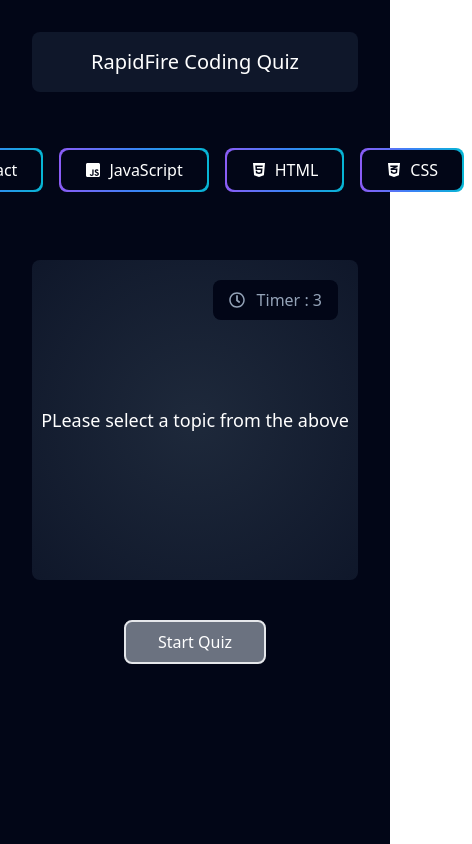
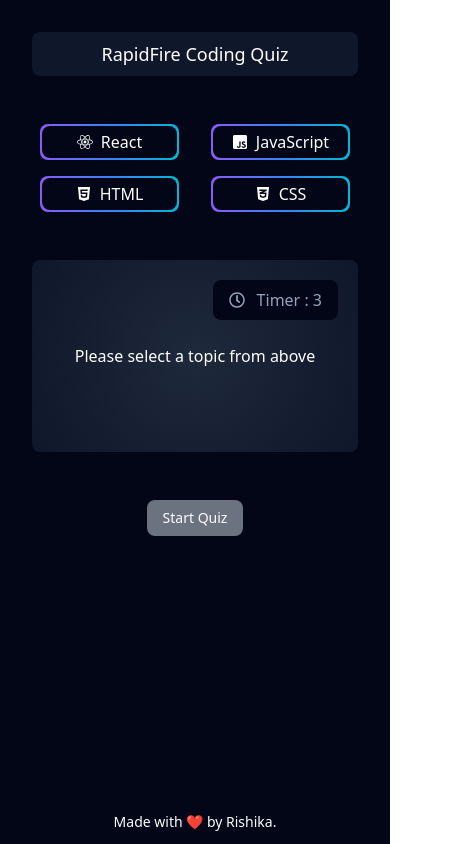
Before and after one commit to rishika06/rapidfire-quiz, a React (Vite) app: page / in a window 390 px wide. Shown: the whole page, 472 px wide, since content can reach past the window. Built offline with nearby package versions, Linux system fonts and the light colour scheme.

Commit message:
updated media queries and added footer

```diff
--- a/src/App.tsx
+++ b/src/App.tsx
@@ -5,6 +5,7 @@
 import TopicOptions from "./components/TopicOptions";
 import questions from "./constants/questions.json";
 import AllQuestions from "./components/AllQuestions";
+import Footer from "./components/Footer";
 
 import { FaArrowDown } from "react-icons/fa";
 
@@ -58,29 +59,39 @@
   const question = selectedTopicData?.questions[currentQuestion];
 
   return (
-    <div className="h-screen flex flex-col bg-slate-950 text-white px-8 py-8">
-      <h1 className="text-center text-xl bg-slate-900 rounded-lg py-4">
+    <div className="h-screen max-h-full bg-slate-950 text-white px-8 py-8">
+      <h1 className="text-center text-lg md:text-xl bg-slate-900 rounded-lg py-2">
         RapidFire Coding Quiz
       </h1>
 
-      <div className="my-14 flex justify-center">
-        <TopicOptions setTopic={setTopic} topic={topic} />
+      <div className="grid grid-cols-2 gap-4 mt-12 md:grid-cols-4">
+        <TopicOptions setTopic={setTopic} topic={topic} startQuiz={startQuiz} />
       </div>
 
-      <div className="relative bg-custom-radial from-slate-800 to-slate-900 rounded-lg min-h-80">
-        <div className="absolute top-2 right-2 bg-slate-950 text-slate-400 px-4 py-2 rounded-lg mt-3 mr-3">
-          <Timer timer={timer} />
-        </div>
-        <div className="flex justify-center items-center h-full text-white text-lg">
+      <div className="relative bg-custom-radial from-slate-800 to-slate-900 rounded-lg mt-12">
+        {!showAllQuestions && (
+          <div className="absolute top-2 right-2 bg-slate-950 text-slate-400 px-4 py-2 rounded-lg mt-3 mr-3">
+            <Timer timer={timer} />
+          </div>
+        )}
+
+        {/* QUESTION CARD */}
+        <div className="flex justify-center items-center text-white h-48 md:h-72">
           {startQuiz ? (
             selectedTopicData?.questions &&
             !showAllQuestions &&
             currentQuestion < selectedTopicData?.questions?.length && (
               <QuestionCard question={question} />
             )
+          ) : topic ? (
+            <div className="p-3">
+              You have selected {topic.toUpperCase()}. Now click the below
+              button to start
+            </div>
           ) : (
-            <div>PLease select a topic from the above</div>
+            <div>Please select a topic from above</div>
           )}
+
           {showAllQuestions && (
             <>
               <AllQuestions selectedTopicData={selectedTopicData} />
@@ -92,10 +103,12 @@
         </div>
       </div>
 
-      <div className="flex justify-center items-center mt-10">
+      {/* BUTTONS */}
+
+      <div className="flex justify-center items-center">
         {!startQuiz && (
           <button
-            className={`px-8 py-2 mx-4 border-2 rounded-lg transition-transform transform duration-300
+            className={`text-sm md:text-lg py-2 px-4 mt-12 rounded-lg transition-transform transform duration-300
     ${
       topic === ""
         ? "bg-gray-500 cursor-not-allowed"
@@ -110,13 +123,15 @@
 
         {showAllQuestions && (
           <button
-            className="px-8 py-2 mx-4 border-2 bg-custom-radial from-blue-600 via-blue-800 to-indigo-900 text-white rounded-lg hover:bg-sky-950 transition-transform transform hover:scale-105 hover:shadow-[0_0_8px_2px_rgba(75,0,130,0.8)] duration-300"
+            className="text-sm md:text-lg py-2 px-4 mt-12 rounded-lg bg-custom-radial from-cyan-700 via-blue-700 to-indigo-700 text-white hover:shadow-[0_0_8px_2px_rgba(0,255,255,0.5),0_0_8px_2px_rgba(0,0,255,0.5),0_0_8px_2px_rgba(75,0,130,0.5)]  transition-transform transform hover:scale-105 duration-300"
             onClick={resetQuiz}
           >
             Start Again
           </button>
         )}
       </div>
+
+      <Footer />
     </div>
   );
 }
--- a/src/components/AllQuestions.tsx
+++ b/src/components/AllQuestions.tsx
@@ -13,9 +13,9 @@
 
 function AllQuestions({ selectedTopicData }: AllQuestionsProps) {
   return (
-    <div className="overflow-y-auto max-h-72 custom-scrollbar">
+    <div className="overflow-y-auto custom-scrollbar h-48 md:h-72">
       {selectedTopicData?.questions?.map((item) => (
-        <div key={item.id} className="mb-4 p-4 bg-gray-900 rounded-lg">
+        <div key={item.id} className="m-4 p-2 bg-gray-900 rounded-lg text-base">
           <div>{item.question}</div>
         </div>
       ))}
--- /dev/null
+++ b/src/components/Footer.tsx
@@ -0,0 +1,15 @@
+function Footer() {
+  return (
+    <footer className="fixed bottom-0 left-0 w-full pb-3 text-white text-sm text-center">
+      <p>
+        Made with{" "}
+        <span role="img" aria-label="heart">
+          ❤️
+        </span>{" "}
+        by Rishika.
+      </p>
+    </footer>
+  );
+}
+
+export default Footer;
--- a/src/components/QuestionCard.tsx
+++ b/src/components/QuestionCard.tsx
@@ -3,7 +3,7 @@
 }
 
 function QuestionCard({ question }: QuestionCardProps) {
-  return <div>{question?.question}</div>;
+  return <div className="p-3">{question?.question}</div>;
 }
 
 export default QuestionCard;
--- a/src/components/TopicOptions.tsx
+++ b/src/components/TopicOptions.tsx
@@ -7,9 +7,10 @@
 interface TopicOptionsProps {
   setTopic: (topic: string) => void;
   topic: string;
+  startQuiz: boolean;
 }
 
-function TopicOptions({ setTopic, topic }: TopicOptionsProps) {
+function TopicOptions({ setTopic, topic, startQuiz }: TopicOptionsProps) {
   function topicIcon(topic: string) {
     switch (topic) {
       case "react":
@@ -25,24 +26,34 @@
     }
   }
   return (
-    <div className="mb-3 flex">
+    <>
       {topicOptions.map((item) => (
         <button
-          className={`relative inline-block  mx-2 p-[2px] rounded-lg bg-gradient-to-r from-violet-500 via-blue-500 to-cyan-500 `}
+          className={`relative inline-block  mx-2 p-[2px] rounded-lg bg-gradient-to-r from-violet-500 via-blue-500 to-cyan-500 ${
+            startQuiz ? "cursor-not-allowed" : ""
+          } `}
           key={item.id}
           onClick={() => setTopic(item.value)}
+          disabled={startQuiz}
         >
           <span
-            className={`flex items-center justify-center w-full h-full py-2 px-6 rounded-lg hover:bg-slate-800 transition-all duration-300 ${
-              item.value === topic ? "bg-slate-800" : "bg-slate-950"
-            }`}
+            className={`flex items-center justify-center py-1 rounded-lg
+              ${
+                item.value === topic
+                  ? "bg-slate-800"
+                  : startQuiz
+                  ? "bg-gray-500"
+                  : "bg-slate-950"
+              }
+              ${!startQuiz && "hover:bg-slate-800 transition-all duration-300"}
+            `}
           >
             {topicIcon(item.value)}
             <span className="ml-2">{item.title}</span>
           </span>
         </button>
       ))}
-    </div>
+    </>
   );
 }
 
```
